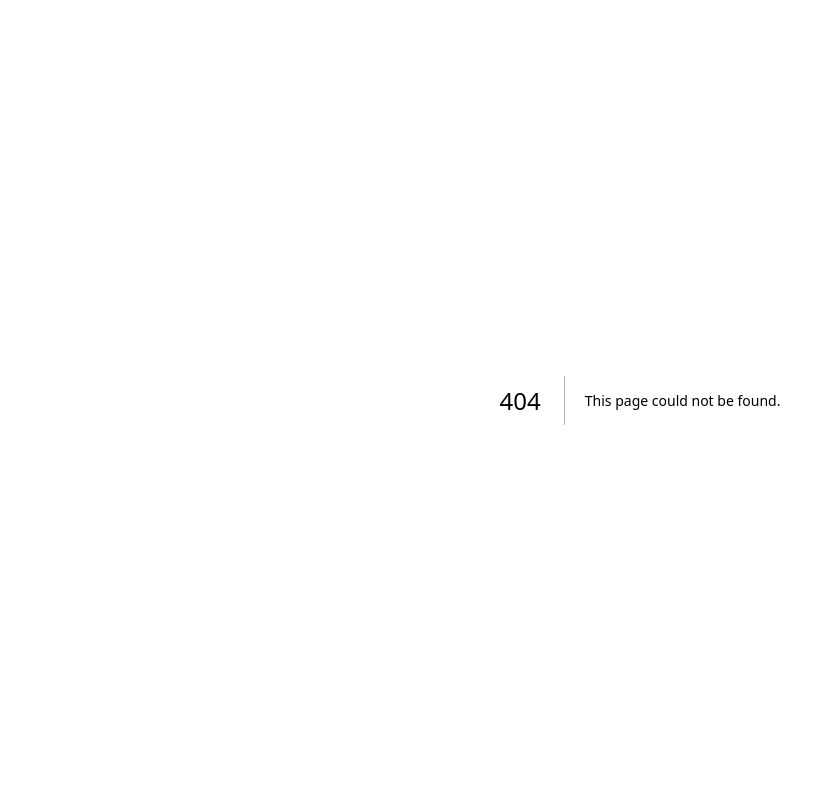
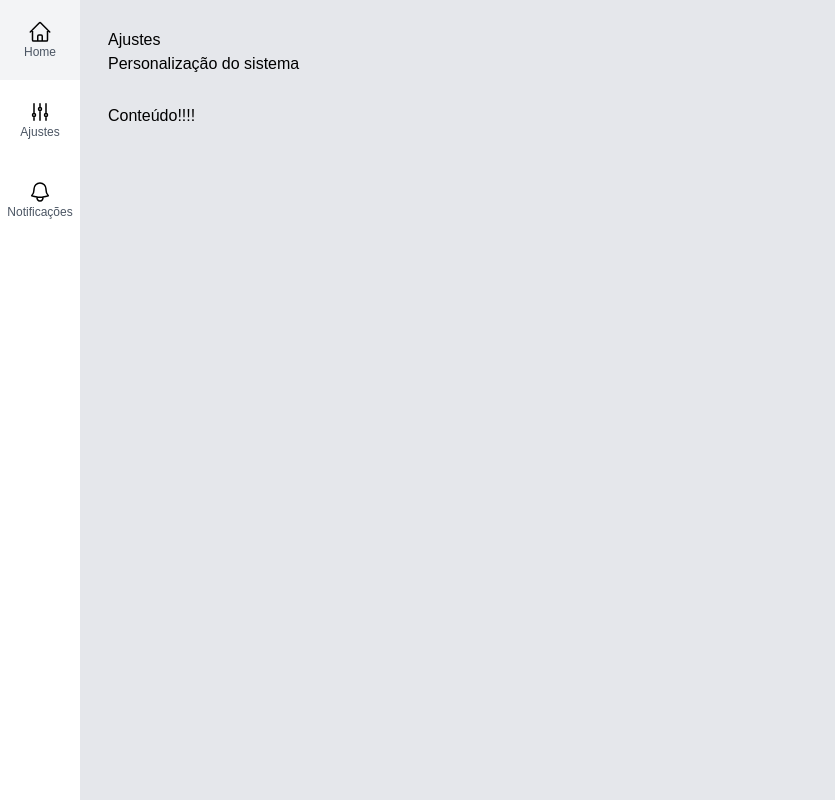
Before and after one commit to mig-ramos/painel-administrativo-next, a Next.js app: page /ajustes in a window 1280 px wide. Before the commit this address had no page. Shown: the whole page, without its empty margins (0-835 px from the left). Built offline with nearby package versions, Linux system fonts and the light colour scheme.

Commit message:
Configura links menu lateral

```diff
--- a/src/components/icons/index.tsx
+++ b/src/components/icons/index.tsx
@@ -1,4 +1,38 @@
 // Pra mais icones acessar... http://heroicons.com/
+
+export const IconeLogo = (
+  <svg
+      width="202"
+      height="143"
+      viewBox="0 0 202 143"
+      fill="none"
+      xmlns="http://www.w3.org/2000/svg"
+    >
+      <g clipPath="url(#clip0_3_892)">
+        <path
+          d="M141.351 64.4795C138.727 34.2 126.274 11.8024 102.115 13.8916C89.7974 14.9633 80.9604 21.9634 75.8078 33.1961C78.7988 33.6709 81.3003 34.2543 82.6055 34.9733L86.7113 37.2388L85.5421 41.7834L83.0133 51.5781L81.2051 58.5918L74.5978 55.5801C73.4014 55.0375 72.1234 54.6169 70.7503 54.3321C70.3288 59.6771 70.3832 65.4155 70.9134 71.5067C71.5524 78.4254 72.6944 84.8557 74.3531 90.6484C74.5298 90.5806 74.7337 90.5128 74.8833 90.4585L81.8577 87.4197L83.2852 94.8811L85.1342 104.581L85.9907 109.098L83.6931 110.238C90.2733 118.771 99.2054 123.329 110.354 122.366C132.908 120.412 144.383 99.5749 141.337 64.4659L141.351 64.4795ZM109.742 107.253C99.4501 108.149 92.2718 95.1524 90.1509 69.716C87.8669 43.8998 93.0875 29.8996 102.944 29.0585C113.875 28.1088 120.074 42.3939 122.182 66.5822C124.357 91.5845 120.428 106.344 109.755 107.267L109.742 107.253Z"
+          fill="#00AABD"
+        />
+        <path
+          d="M53.9736 111.445L27.7889 73.9079L53.9328 34.5798H55.5643C61.3559 34.5798 77.8335 35.7872 81.1372 37.6186L83.1901 38.7582L79.1794 54.332L75.8758 52.8262C73.3742 51.6867 70.56 51.0219 67.4738 50.832L54.7078 73.1889L67.3651 95.0438C70.5872 94.8539 73.9452 94.1756 76.1069 93.2396L79.5873 91.7201L82.5783 107.403L80.5118 108.42C76.9498 110.184 62.1852 111.432 55.5507 111.432H53.96L53.9736 111.445Z"
+          fill="#006397"
+        />
+        <path
+          d="M24.1182 73.9488L26.4022 70.5166L36.8299 54.8206L41.833 14.6786L26.0487 12.7251L0 22.0993L1.50909 36.7777L21.1 29.6284L21.4263 29.6691L10.7403 115.502L28.9989 117.767L32.8872 86.5245L26.4838 77.3403L24.1182 73.9488Z"
+          fill="#00AABD"
+        />
+        <path
+          d="M118.253 117.265C120.822 104.839 131.236 98.0963 143.39 100.565C155.789 103.129 162.301 113.412 159.882 125.866C157.38 137.94 147.319 145.062 134.757 142.471C122.358 139.907 115.751 129.339 118.253 117.279V117.265ZM129.713 90.3772L130.679 85.2357C132.473 75.034 137.816 65.6598 148.611 57.2624C155.395 51.8903 162.03 46.9658 163.24 41.1324C164.395 35.5567 161.377 30.9171 152.499 28.7601C145.838 27.3899 137.34 28.014 131.155 30.483L128.952 2.79464C137.381 0.244222 150.569 -1.51937 166.734 1.81789C195.039 7.66487 204.896 25.3415 201.293 42.6925C197.908 59.026 185.25 66.8808 176.862 72.8227C168.719 78.6019 164.137 85.3713 162.234 94.0808L161.581 96.9568L129.713 90.3772Z"
+          fill="#006397"
+        />
+      </g>
+      <defs>
+        <clipPath id="clip0_3_892">
+          <rect width="202" height="143" fill="white" />
+        </clipPath>
+      </defs>
+    </svg>
+);
 
 export const IconeCasa = (
   <svg
--- a/src/components/template/Layout.tsx
+++ b/src/components/template/Layout.tsx
@@ -10,9 +10,9 @@ interface LayoutProps {
 
 export default function Layout(props: LayoutProps) {
   return (
-    <div className={`dark flex h-screen w-screen`}>
+    <div className={`flex h-screen w-screen`}>
       <MenuLateral />
-      <div className={`flex flex-col w-full p-7 bg-green-300 dark:bg-gray-800`}>
+      <div className={`flex flex-col w-full p-7 bg-gray-200 dark:bg-gray-800`}>
         <Cabecalho titulo={props.titulo} subtitulo={props.subtitulo} />
         <Conteudo>{props.children}</Conteudo>
       </div>
--- a/src/components/template/MenuItem.tsx
+++ b/src/components/template/MenuItem.tsx
@@ -1,12 +1,17 @@
+import Link from "next/link";
+
 interface MenuItemProps {
   url: string;
   texto: string;
   icone: any;
 }
 export default function MenuItem(props: MenuItemProps) {
-    return (
-        <li className={``}>
-            {props.icone}
-        </li>
-    )
+  return (
+    <li className={`hover:bg-gray-100`}>
+      <Link href={props.url} className={`flex flex-col justify-center items-center h-20 w-20`}>
+        {props.icone}
+        <span className={`text-xs font-light text-gray-600`}>{props.texto}</span>
+      </Link>
+    </li>
+  );
 }
--- /dev/null
+++ b/src/pages/ajustes.tsx
@@ -0,0 +1,9 @@
+import Layout from "../components/template/Layout";
+
+export default function Ajustes() {
+  return (
+    <Layout titulo="Ajustes" subtitulo="Personalização do sistema">
+    <h3>Conteúdo!!!!</h3>
+   </Layout>
+  );
+}
--- /dev/null
+++ b/src/pages/notificacoes.tsx
@@ -0,0 +1,9 @@
+import Layout from "../components/template/Layout";
+
+export default function Notificacoes() {
+  return (
+    <Layout titulo="Notificações" subtitulo="Gerenciamento de pedidos">
+    <h3>Conteúdo!!!!</h3>
+   </Layout>
+  );
+}
```
